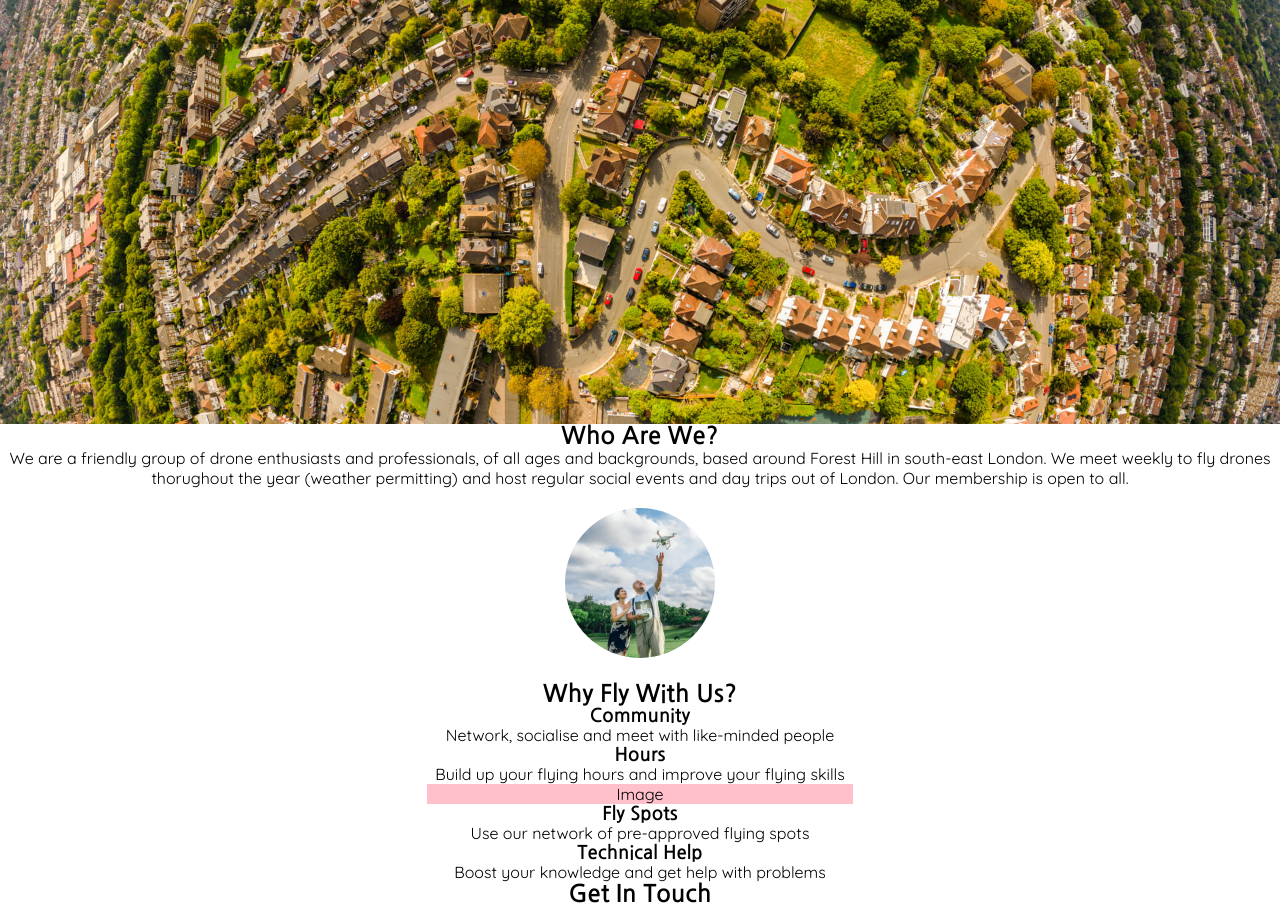
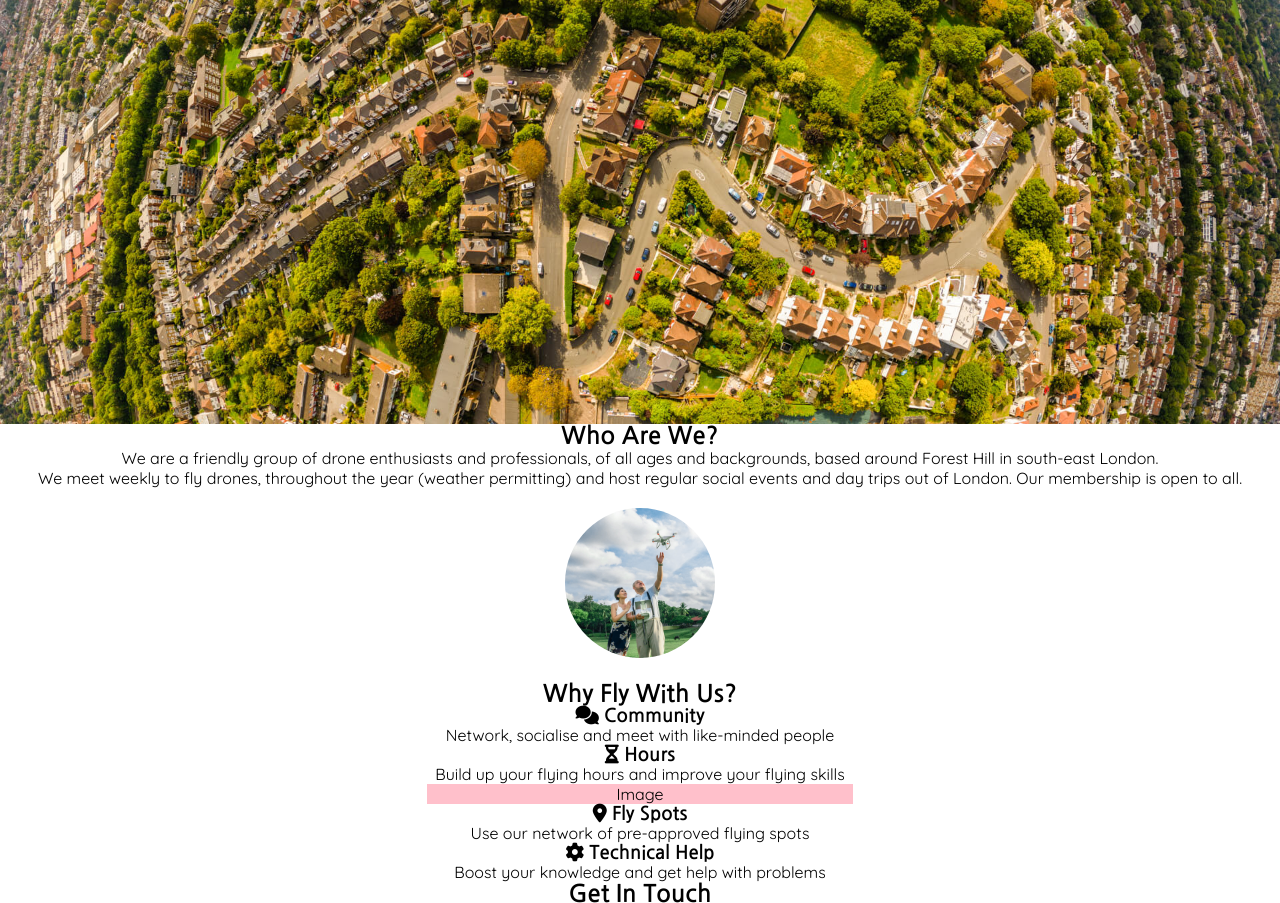
Before and after one commit to broken-helix/f-hill-flyers, a plain HTML site: page index.html in a window 1280 px wide. Shown: the part 55-958 px from the top of the page. Drawn offline with Linux system fonts and the light colour scheme.

Commit message:
Add icons to remaining 'why fly' section and adjust others.

```diff
--- a/index.html
+++ b/index.html
@@ -29,20 +29,21 @@
         <div><img src="assets/images/about.jpg" alt="A man and a woman flying a drone" id="about-image"></div>
         <div id="who">
             <h2>Who Are We?</h2>
-            <p>We are a friendly group of drone enthusiasts and professionals, of all ages and backgrounds, based around Forest Hill in south-east London.  We meet weekly to fly drones thorughout the year (weather permitting) and host regular social events and day trips out of London.  Our membership is open to all.</p>
+            <p>We are a friendly group of drone enthusiasts and professionals, of all ages and backgrounds, based around Forest Hill in south-east London.</p>
+            <p>We meet weekly to fly drones, throughout the year (weather permitting) and host regular social events and day trips out of London.  Our membership is open to all.</p>
         </div>
         <!-- <div>About Image 2</div> -->
     </section>
     <section id="why-fly">
         <h2>Why Fly With Us?</h2>
-        <h3>Community</h3>
+        <h3><i class="fa-solid fa-comments"></i></i> Community</h3>
         <p>Network, socialise and meet with like-minded people</p>
-        <h3>Hours</h3>
+        <h3><i class="fa-solid fa-hourglass-half"></i></i> Hours</h3>
         <p>Build up your flying hours and improve your flying skills</p>
         <div>Image</div>
-        <h3>Fly Spots</h3>
+        <h3><i class="fa-solid fa-location-dot"></i> Fly Spots</h3>
         <p>Use our network of pre-approved flying spots</p>
-        <h3>Technical Help</h3>
+        <h3><i class="fa-solid fa-gear"></i> Technical Help</h3>
         <p>Boost your knowledge and get help with problems</p>
     </section>
     <section id="contact">
```
